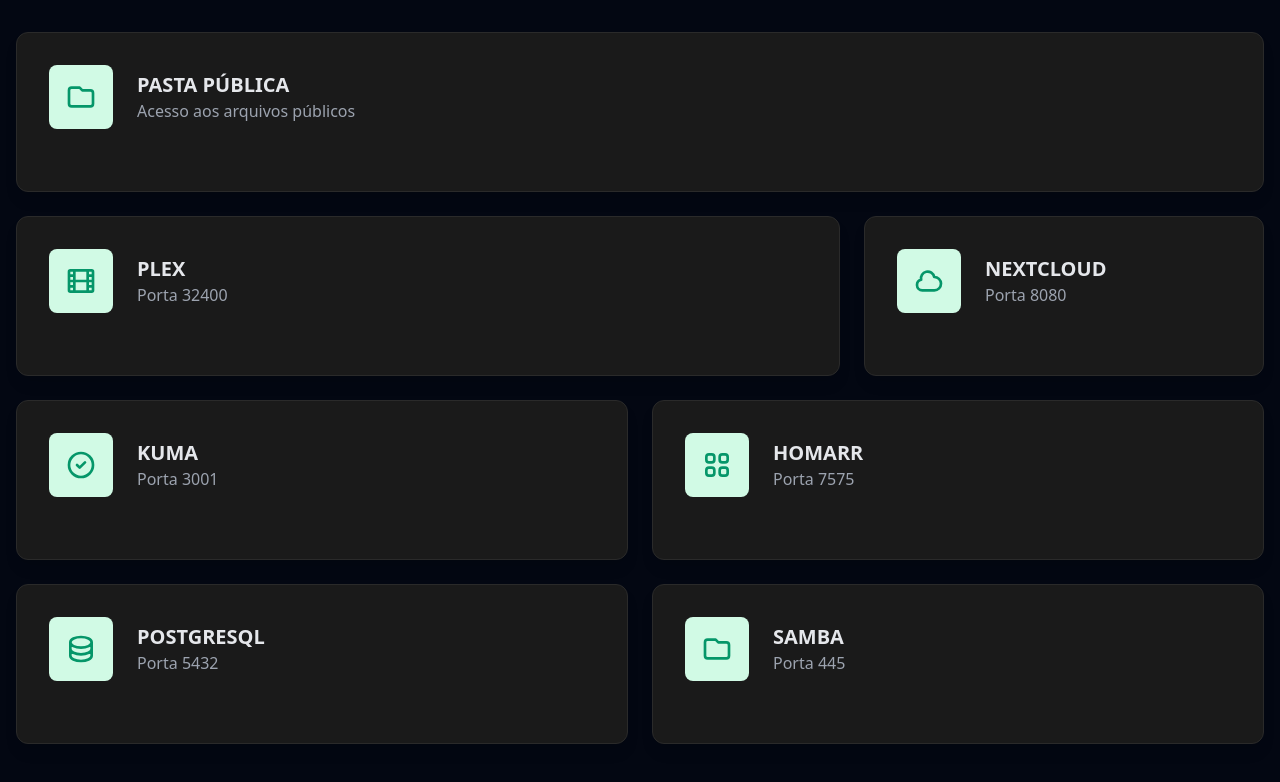
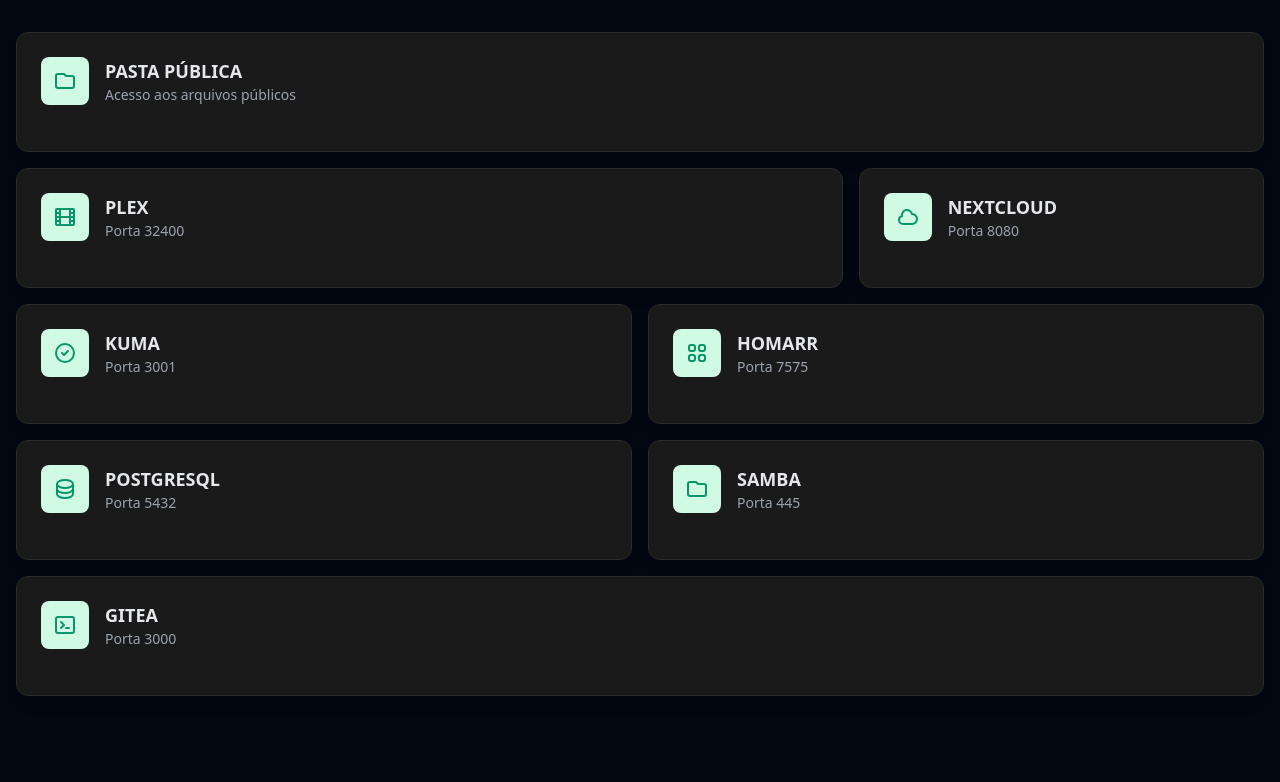
Before and after one commit to faaaabio/local, a plain HTML site: page index.html in a window 1280 px wide. Drawn offline with nearby package versions, Linux system fonts and the light colour scheme.

Commit message:
Add files via upload

```diff
--- a/index.html
+++ b/index.html
@@ -11,7 +11,7 @@
             animation: fadeIn 0.5s ease-out forwards;
             background-color: #1a1a1a;
             border: 1px solid #2a2a2a;
-            min-height: 160px;
+            min-height: 120px;
         }
 
         .bento-card:hover {
@@ -27,105 +27,120 @@
 </head>
 <body class="bg-gray-950 min-h-screen">
     <div class="container mx-auto px-4 py-8">
-        <div class="grid grid-cols-1 md:grid-cols-12 gap-6">
+        <div class="grid grid-cols-1 md:grid-cols-12 gap-4">
             <!-- Pasta Pública -->
-            <a href="http://100.105.76.50/public/" target="_blank" rel="noopener noreferrer" class="bento-card md:col-span-12 rounded-xl p-8 shadow-lg">
-                <div class="flex items-center space-x-6">
-                    <div class="bg-emerald-100 p-4 rounded-lg">
-                        <svg class="w-8 h-8 text-emerald-600" fill="none" stroke="currentColor" viewBox="0 0 24 24">
+            <a href="http://100.105.76.50/public/" target="_blank" rel="noopener noreferrer" class="bento-card md:col-span-12 rounded-xl p-6 shadow-lg">
+                <div class="flex items-center space-x-4">
+                    <div class="bg-emerald-100 p-3 rounded-lg">
+                        <svg class="w-6 h-6 text-emerald-600" fill="none" stroke="currentColor" viewBox="0 0 24 24">
                             <path stroke-linecap="round" stroke-linejoin="round" stroke-width="2" d="M3 7v10a2 2 0 002 2h14a2 2 0 002-2V9a2 2 0 00-2-2h-6l-2-2H5a2 2 0 00-2 2z" />
                         </svg>
                     </div>
                     <div>
-                        <h3 class="text-xl font-semibold text-gray-200">PASTA PÚBLICA</h3>
-                        <p class="text-base text-gray-400">Acesso aos arquivos públicos</p>
+                        <h3 class="text-lg font-semibold text-gray-200">PASTA PÚBLICA</h3>
+                        <p class="text-sm text-gray-400">Acesso aos arquivos públicos</p>
                     </div>
                 </div>
             </a>
 
             <!-- Primeira Linha -->
-            <a href="http://100.105.76.50:32400/" target="_blank" rel="noopener noreferrer" class="bento-card md:col-span-8 rounded-xl p-8 shadow-lg">
-                <div class="flex items-center space-x-6">
-                    <div class="bg-emerald-100 p-4 rounded-lg">
-                        <svg class="w-8 h-8 text-emerald-600" fill="none" stroke="currentColor" viewBox="0 0 24 24">
+            <a href="http://100.105.76.50:32400/" target="_blank" rel="noopener noreferrer" class="bento-card md:col-span-8 rounded-xl p-6 shadow-lg">
+                <div class="flex items-center space-x-4">
+                    <div class="bg-emerald-100 p-3 rounded-lg">
+                        <svg class="w-6 h-6 text-emerald-600" fill="none" stroke="currentColor" viewBox="0 0 24 24">
                             <path stroke-linecap="round" stroke-linejoin="round" stroke-width="2" d="M7 4v16M17 4v16M3 8h4m10 0h4M3 12h18M3 16h4m10 0h4M4 20h16a1 1 0 001-1V5a1 1 0 00-1-1H4a1 1 0 00-1 1v14a1 1 0 001 1z" />
                         </svg>
                     </div>
                     <div>
-                        <h3 class="text-xl font-semibold text-gray-200">PLEX</h3>
-                        <p class="text-base text-gray-400">Porta 32400</p>
+                        <h3 class="text-lg font-semibold text-gray-200">PLEX</h3>
+                        <p class="text-sm text-gray-400">Porta 32400</p>
                     </div>
                 </div>
             </a>
 
-            <a href="http://100.105.76.50:8080/" target="_blank" rel="noopener noreferrer" class="bento-card md:col-span-4 rounded-xl p-8 shadow-lg">
-                <div class="flex items-center space-x-6">
-                    <div class="bg-emerald-100 p-4 rounded-lg">
-                        <svg class="w-8 h-8 text-emerald-600" fill="none" stroke="currentColor" viewBox="0 0 24 24">
+            <a href="http://100.105.76.50:8080/" target="_blank" rel="noopener noreferrer" class="bento-card md:col-span-4 rounded-xl p-6 shadow-lg">
+                <div class="flex items-center space-x-4">
+                    <div class="bg-emerald-100 p-3 rounded-lg">
+                        <svg class="w-6 h-6 text-emerald-600" fill="none" stroke="currentColor" viewBox="0 0 24 24">
                             <path stroke-linecap="round" stroke-linejoin="round" stroke-width="2" d="M3 15a4 4 0 004 4h9a5 5 0 10-.1-9.999 5.002 5.002 0 10-9.78 2.096A4.001 4.001 0 003 15z" />
                         </svg>
                     </div>
                     <div>
-                        <h3 class="text-xl font-semibold text-gray-200">NEXTCLOUD</h3>
-                        <p class="text-base text-gray-400">Porta 8080</p>
+                        <h3 class="text-lg font-semibold text-gray-200">NEXTCLOUD</h3>
+                        <p class="text-sm text-gray-400">Porta 8080</p>
                     </div>
                 </div>
             </a>
 
             <!-- Segunda Linha -->
-            <a href="http://100.105.76.50:3001/dashboard" target="_blank" rel="noopener noreferrer" class="bento-card md:col-span-6 rounded-xl p-8 shadow-lg">
-                <div class="flex items-center space-x-6">
-                    <div class="bg-emerald-100 p-4 rounded-lg">
-                        <svg class="w-8 h-8 text-emerald-600" fill="none" stroke="currentColor" viewBox="0 0 24 24">
+            <a href="http://100.105.76.50:3001/dashboard" target="_blank" rel="noopener noreferrer" class="bento-card md:col-span-6 rounded-xl p-6 shadow-lg">
+                <div class="flex items-center space-x-4">
+                    <div class="bg-emerald-100 p-3 rounded-lg">
+                        <svg class="w-6 h-6 text-emerald-600" fill="none" stroke="currentColor" viewBox="0 0 24 24">
                             <path stroke-linecap="round" stroke-linejoin="round" stroke-width="2" d="M9 12l2 2 4-4m6 2a9 9 0 11-18 0 9 9 0 0118 0z" />
                         </svg>
                     </div>
                     <div>
-                        <h3 class="text-xl font-semibold text-gray-200">KUMA</h3>
-                        <p class="text-base text-gray-400">Porta 3001</p>
+                        <h3 class="text-lg font-semibold text-gray-200">KUMA</h3>
+                        <p class="text-sm text-gray-400">Porta 3001</p>
                     </div>
                 </div>
             </a>
 
-            <a href="http://100.105.76.50:7575/manage" target="_blank" rel="noopener noreferrer" class="bento-card md:col-span-6 rounded-xl p-8 shadow-lg">
-                <div class="flex items-center space-x-6">
-                    <div class="bg-emerald-100 p-4 rounded-lg">
-                        <svg class="w-8 h-8 text-emerald-600" fill="none" stroke="currentColor" viewBox="0 0 24 24">
+            <a href="http://100.105.76.50:7575/manage" target="_blank" rel="noopener noreferrer" class="bento-card md:col-span-6 rounded-xl p-6 shadow-lg">
+                <div class="flex items-center space-x-4">
+                    <div class="bg-emerald-100 p-3 rounded-lg">
+                        <svg class="w-6 h-6 text-emerald-600" fill="none" stroke="currentColor" viewBox="0 0 24 24">
                             <path stroke-linecap="round" stroke-linejoin="round" stroke-width="2" d="M4 6a2 2 0 012-2h2a2 2 0 012 2v2a2 2 0 01-2 2H6a2 2 0 01-2-2V6zM14 6a2 2 0 012-2h2a2 2 0 012 2v2a2 2 0 01-2 2h-2a2 2 0 01-2-2V6zM4 16a2 2 0 012-2h2a2 2 0 012 2v2a2 2 0 01-2 2H6a2 2 0 01-2-2v-2zM14 16a2 2 0 012-2h2a2 2 0 012 2v2a2 2 0 01-2 2h-2a2 2 0 01-2-2v-2z" />
                         </svg>
                     </div>
                     <div>
-                        <h3 class="text-xl font-semibold text-gray-200">HOMARR</h3>
-                        <p class="text-base text-gray-400">Porta 7575</p>
+                        <h3 class="text-lg font-semibold text-gray-200">HOMARR</h3>
+                        <p class="text-sm text-gray-400">Porta 7575</p>
                     </div>
                 </div>
             </a>
 
             <!-- Terceira Linha -->
-            <a href="http://100.105.76.50:5432/" target="_blank" rel="noopener noreferrer" class="bento-card md:col-span-6 rounded-xl p-8 shadow-lg">
-                <div class="flex items-center space-x-6">
-                    <div class="bg-emerald-100 p-4 rounded-lg">
-                        <svg class="w-8 h-8 text-emerald-600" fill="none" stroke="currentColor" viewBox="0 0 24 24">
+            <a href="http://100.105.76.50:5432/" target="_blank" rel="noopener noreferrer" class="bento-card md:col-span-6 rounded-xl p-6 shadow-lg">
+                <div class="flex items-center space-x-4">
+                    <div class="bg-emerald-100 p-3 rounded-lg">
+                        <svg class="w-6 h-6 text-emerald-600" fill="none" stroke="currentColor" viewBox="0 0 24 24">
                             <path stroke-linecap="round" stroke-linejoin="round" stroke-width="2" d="M4 7v10c0 2.21 3.582 4 8 4s8-1.79 8-4V7M4 7c0 2.21 3.582 4 8 4s8-1.79 8-4M4 7c0-2.21 3.582-4 8-4s8 1.79 8 4m0 5c0 2.21-3.582 4-8 4s-8-1.79-8-4" />
                         </svg>
                     </div>
                     <div>
-                        <h3 class="text-xl font-semibold text-gray-200">POSTGRESQL</h3>
-                        <p class="text-base text-gray-400">Porta 5432</p>
+                        <h3 class="text-lg font-semibold text-gray-200">POSTGRESQL</h3>
+                        <p class="text-sm text-gray-400">Porta 5432</p>
                     </div>
                 </div>
             </a>
 
-            <a href="http://100.105.76.50:445/" target="_blank" rel="noopener noreferrer" class="bento-card md:col-span-6 rounded-xl p-8 shadow-lg">
-                <div class="flex items-center space-x-6">
-                    <div class="bg-emerald-100 p-4 rounded-lg">
-                        <svg class="w-8 h-8 text-emerald-600" fill="none" stroke="currentColor" viewBox="0 0 24 24">
+            <a href="http://100.105.76.50:445/" target="_blank" rel="noopener noreferrer" class="bento-card md:col-span-6 rounded-xl p-6 shadow-lg">
+                <div class="flex items-center space-x-4">
+                    <div class="bg-emerald-100 p-3 rounded-lg">
+                        <svg class="w-6 h-6 text-emerald-600" fill="none" stroke="currentColor" viewBox="0 0 24 24">
                             <path stroke-linecap="round" stroke-linejoin="round" stroke-width="2" d="M3 7v10a2 2 0 002 2h14a2 2 0 002-2V9a2 2 0 00-2-2h-6l-2-2H5a2 2 0 00-2 2z" />
                         </svg>
                     </div>
                     <div>
-                        <h3 class="text-xl font-semibold text-gray-200">SAMBA</h3>
-                        <p class="text-base text-gray-400">Porta 445</p>
+                        <h3 class="text-lg font-semibold text-gray-200">SAMBA</h3>
+                        <p class="text-sm text-gray-400">Porta 445</p>
+                    </div>
+                </div>
+            </a>
+
+            <!-- Quarta Linha -->
+            <a href="http://100.105.76.50:3000/" target="_blank" rel="noopener noreferrer" class="bento-card md:col-span-12 rounded-xl p-6 shadow-lg">
+                <div class="flex items-center space-x-4">
+                    <div class="bg-emerald-100 p-3 rounded-lg">
+                        <svg class="w-6 h-6 text-emerald-600" fill="none" stroke="currentColor" viewBox="0 0 24 24">
+                            <path stroke-linecap="round" stroke-linejoin="round" stroke-width="2" d="M8 9l3 3-3 3m5 0h3M5 20h14a2 2 0 002-2V6a2 2 0 00-2-2H5a2 2 0 00-2 2v12a2 2 0 002 2z" />
+                        </svg>
+                    </div>
+                    <div>
+                        <h3 class="text-lg font-semibold text-gray-200">GITEA</h3>
+                        <p class="text-sm text-gray-400">Porta 3000</p>
                     </div>
                 </div>
             </a>
```
